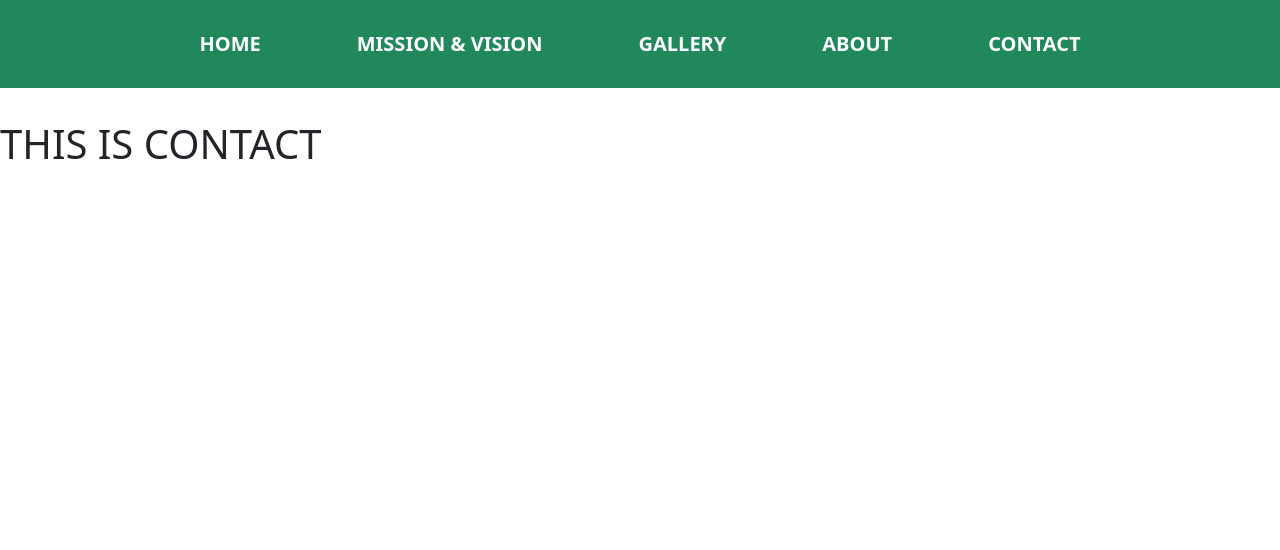
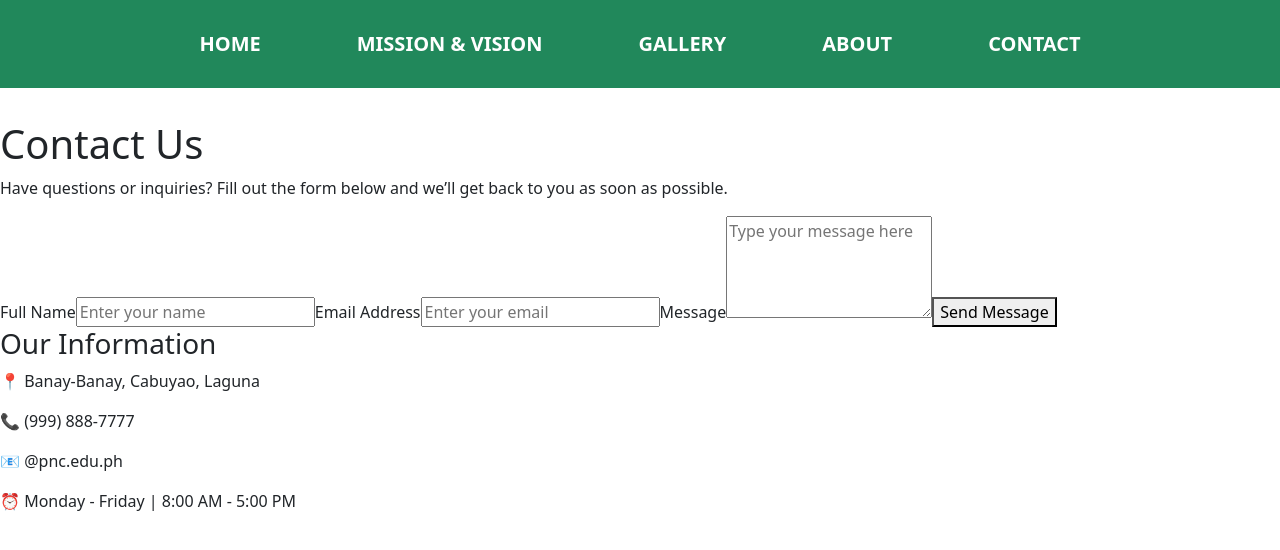
Before and after one commit to miriammulawin/GR-6-LAB2, a React (Vite) app: page /contact in a window 1280 px wide. Shown: the top 550 px of the page. Built offline with nearby package versions, Linux system fonts and the light colour scheme.

Commit message:
Update Contact.jsx (dungo)

```diff
--- a/src/Contact.jsx
+++ b/src/Contact.jsx
@@ -1,8 +1,44 @@
 function Contact() {
   return (
-    <div className="tex">
-      <h1>THIS IS CONTACT</h1>
+    <div className="contact-container">
+      <div className="contact-box">
+        <div className="contact-header">
+          <h1>Contact Us</h1>
+          <p>
+            Have questions or inquiries? Fill out the form below and we’ll get
+            back to you as soon as possible.
+          </p>
+        </div>
+
+        <div className="contact-content">
+          <form className="contact-form">
+            <label>Full Name</label>
+            <input type="text" placeholder="Enter your name" required />
+
+            <label>Email Address</label>
+            <input type="email" placeholder="Enter your email" required />
+
+            <label>Message</label>
+            <textarea
+              rows="4"
+              placeholder="Type your message here"
+              required
+            ></textarea>
+
+            <button type="submit">Send Message</button>
+          </form>
+
+          <div className="contact-info">
+            <h3>Our Information</h3>
+            <p>📍 Banay-Banay, Cabuyao, Laguna</p>
+            <p>📞 (999) 888-7777</p>
+            <p>📧 @pnc.edu.ph</p>
+            <p>⏰ Monday - Friday | 8:00 AM - 5:00 PM</p>
+          </div>
+        </div>
+      </div>
     </div>
   );
 }
+
 export default Contact;
```
